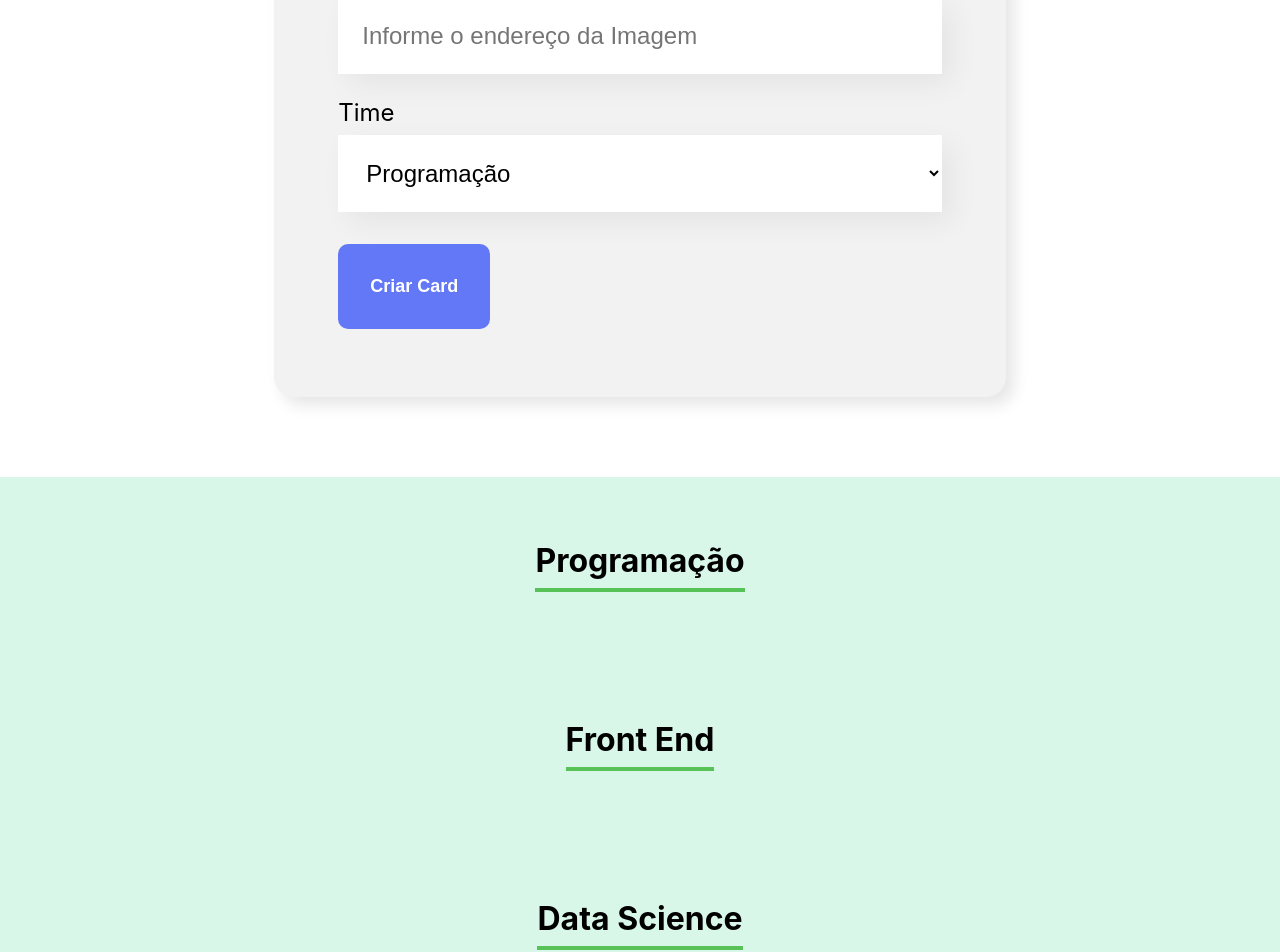
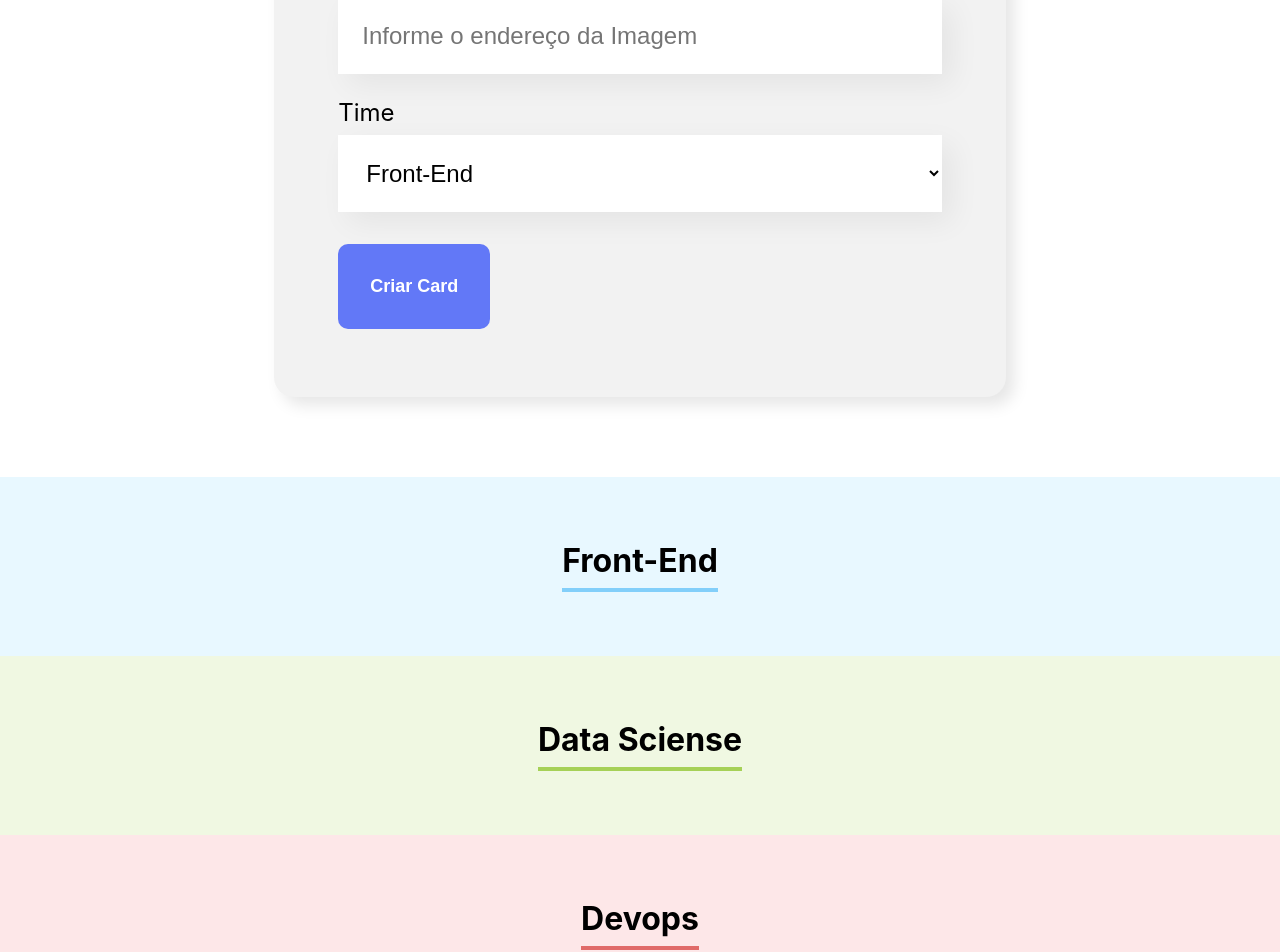
Before and after one commit to matheusrodacki/react-organo, a React (Create React App) app: page / in a window 1280 px wide. Shown: the part 1000-1952 px from the top of the page. Built offline with nearby package versions, Linux system fonts and the light colour scheme; the HTML template or start-up script is replaced by a standard one.

Commit message:
estiliza a secão de times

```diff
--- a/src/App.js
+++ b/src/App.js
@@ -4,7 +4,39 @@
 import Time from './components/Time';
 
 function App() {
-  const times = ['Programação', 'Front End', 'Data Science', 'DevOps', 'UX e Design', 'Mobile', 'Inovação'];
+  const times = [
+    {
+      nome: 'Front-End',
+      corPrimaria: '#82CFFA',
+      corSecundaria: '#E8F8FF',
+    },
+    {
+      nome: 'Data Sciense',
+      corPrimaria: '#A6D157',
+      corSecundaria: '#F0F8E2',
+    },
+    {
+      nome: 'Devops',
+      corPrimaria: '#E06B69',
+      corSecundaria: '#FDE7E8',
+    },
+    {
+      nome: 'UX e Design',
+      corPrimaria: '#D86EBF',
+      corSecundaria: '#FAE5F5',
+    },
+    {
+      nome: 'Mobile',
+      corPrimaria: '#FEBA05',
+      corSecundaria: '#FFF5D9',
+    },
+    {
+      nome: 'Inovação e Gestão',
+      corPrimaria: '#FF8A29',
+      corSecundaria: '#FFEEDF',
+    },
+  ];
+
   const [colaboradores, setColaboradores] = useState([]);
 
   const aoNovoColaboradorAdicionado = (colaborador) => {
@@ -17,7 +49,7 @@
       <Banner />
       <Formulario times={times} aoColaboradorCadastrado={(colaborador) => aoNovoColaboradorAdicionado(colaborador)} />
       {times.map((time) => (
-        <Time nome={time} />
+        <Time nome={time.nome} corPrimaria={time.corPrimaria} corSecundaria={time.corSecundaria} />
       ))}
     </div>
   );
--- a/src/components/ListaSuspensa/ListaSuspensa.js
+++ b/src/components/ListaSuspensa/ListaSuspensa.js
@@ -10,7 +10,7 @@
           props.aoAlterado(evento.target.value);
         }}>
         {props.itens.map((item) => (
-          <option key={item}>{item}</option>
+          <option key={item.nome}>{item.nome}</option>
         ))}
       </select>
     </div>
--- a/src/components/Time/Time.css
+++ b/src/components/Time/Time.css
@@ -1,12 +1,11 @@
 .time {
   text-align: center;
   padding: 32px;
-  background-color: #d9f7e9;
 }
 
 .time h3 {
   font-size: 32px;
-  border-bottom: 4px solid #57c258;
+  border-bottom: 4px solid;
   display: inline-block;
   padding-bottom: 8px;
 }
--- a/src/components/Time/Time.js
+++ b/src/components/Time/Time.js
@@ -2,8 +2,8 @@
 
 export const Time = (props) => {
   return (
-    <section className='time'>
-      <h3>{props.nome}</h3>
+    <section className='time' style={{ backgroundColor: props.corSecundaria }}>
+      <h3 style={{ borderColor: props.corPrimaria }}>{props.nome}</h3>
     </section>
   );
 };
```
